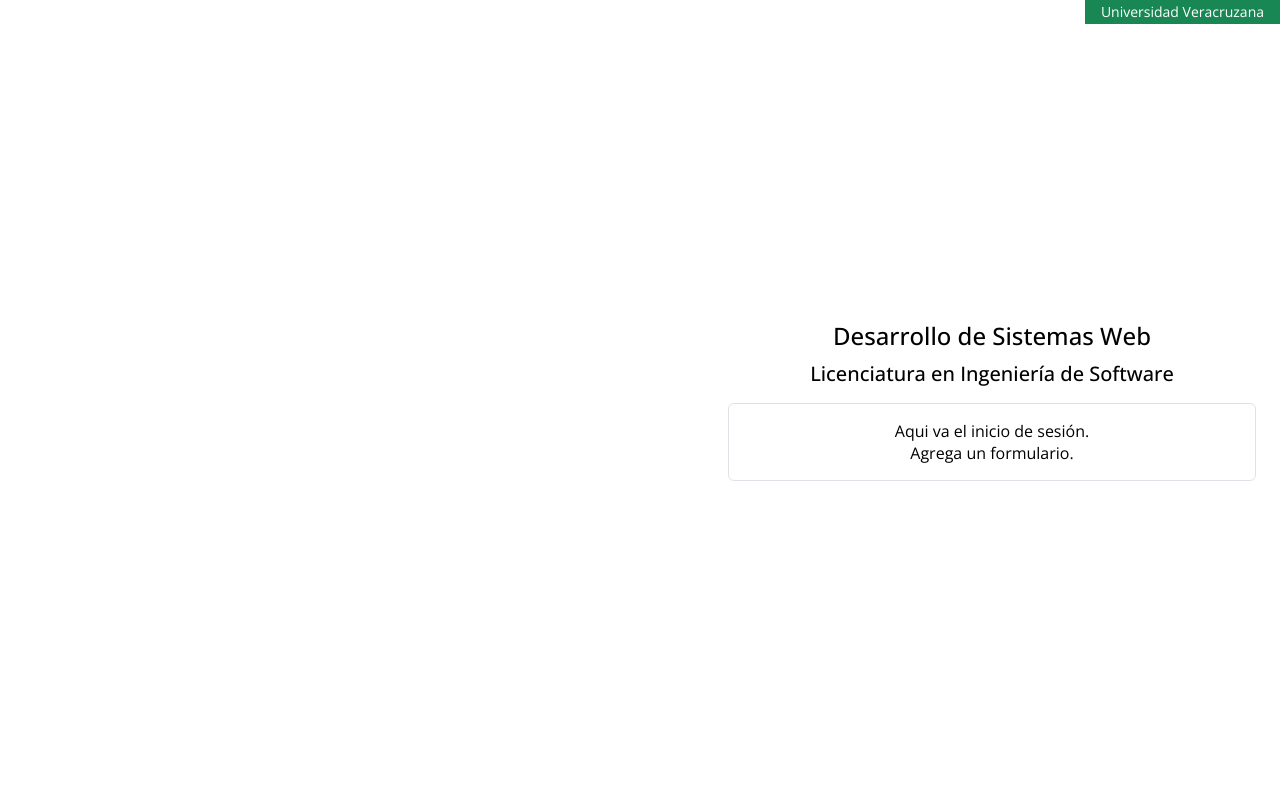
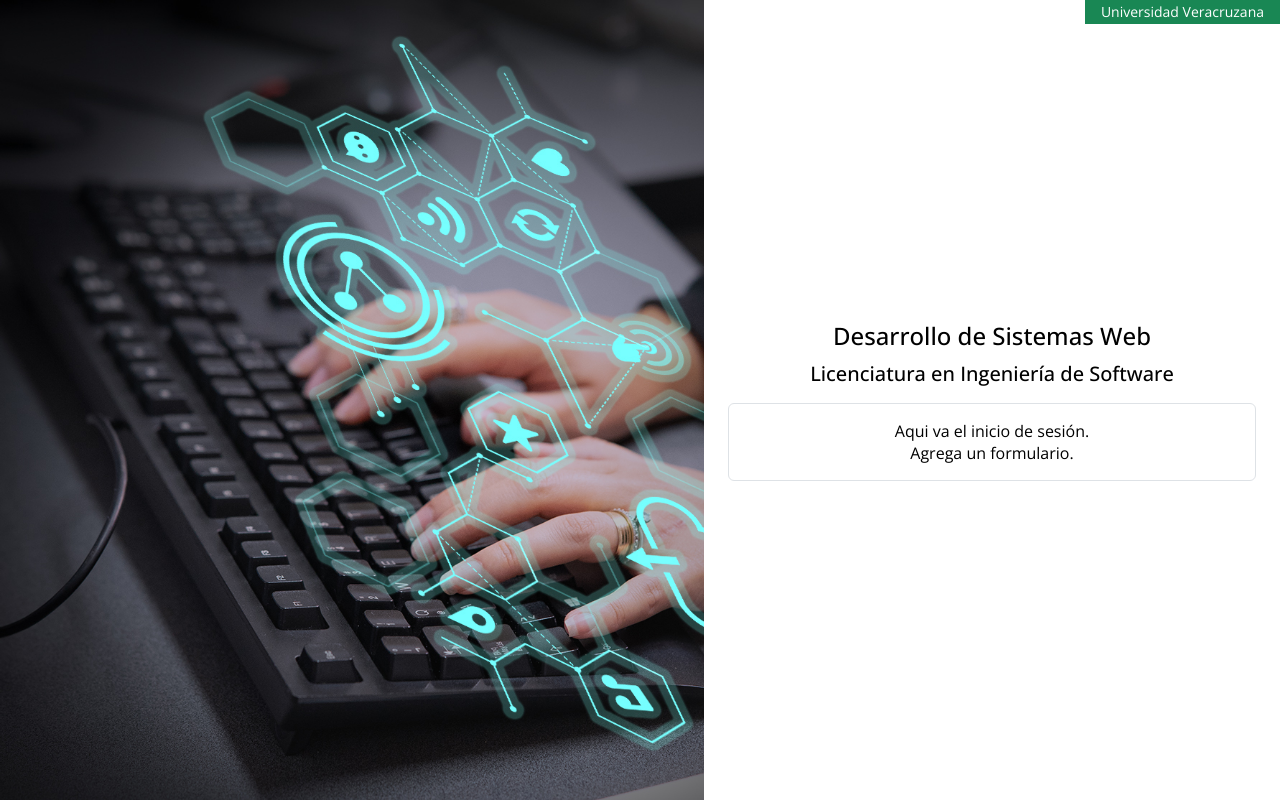
Before and after one commit to saraiche/LoginCSS, a plain HTML site: page index.html in a window 1280 px wide. Drawn offline with nearby package versions, Linux system fonts and the light colour scheme.

Commit message:
Another image

```diff
--- a/estilos.css
+++ b/estilos.css
@@ -30,7 +30,7 @@ body {
 .lado-izquierdo {
     background-repeat: no-repeat;
     background-size: cover;
-    background-image: url('foto-min.jpg');
+    background-image: url('login.jpg');
     height: 100vh;
     min-height: 500px;
 }
```
Also changed, not shown: login.jpg (added).
